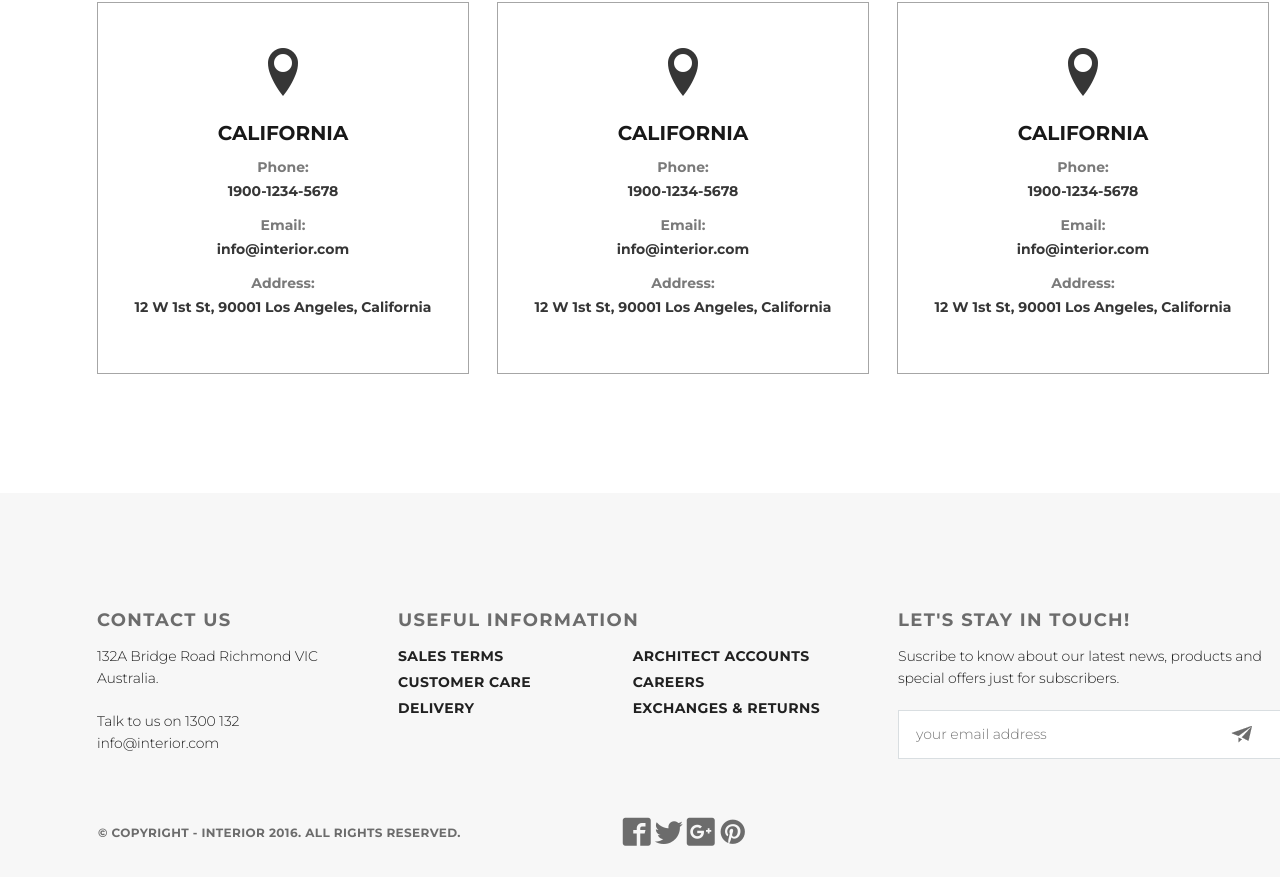
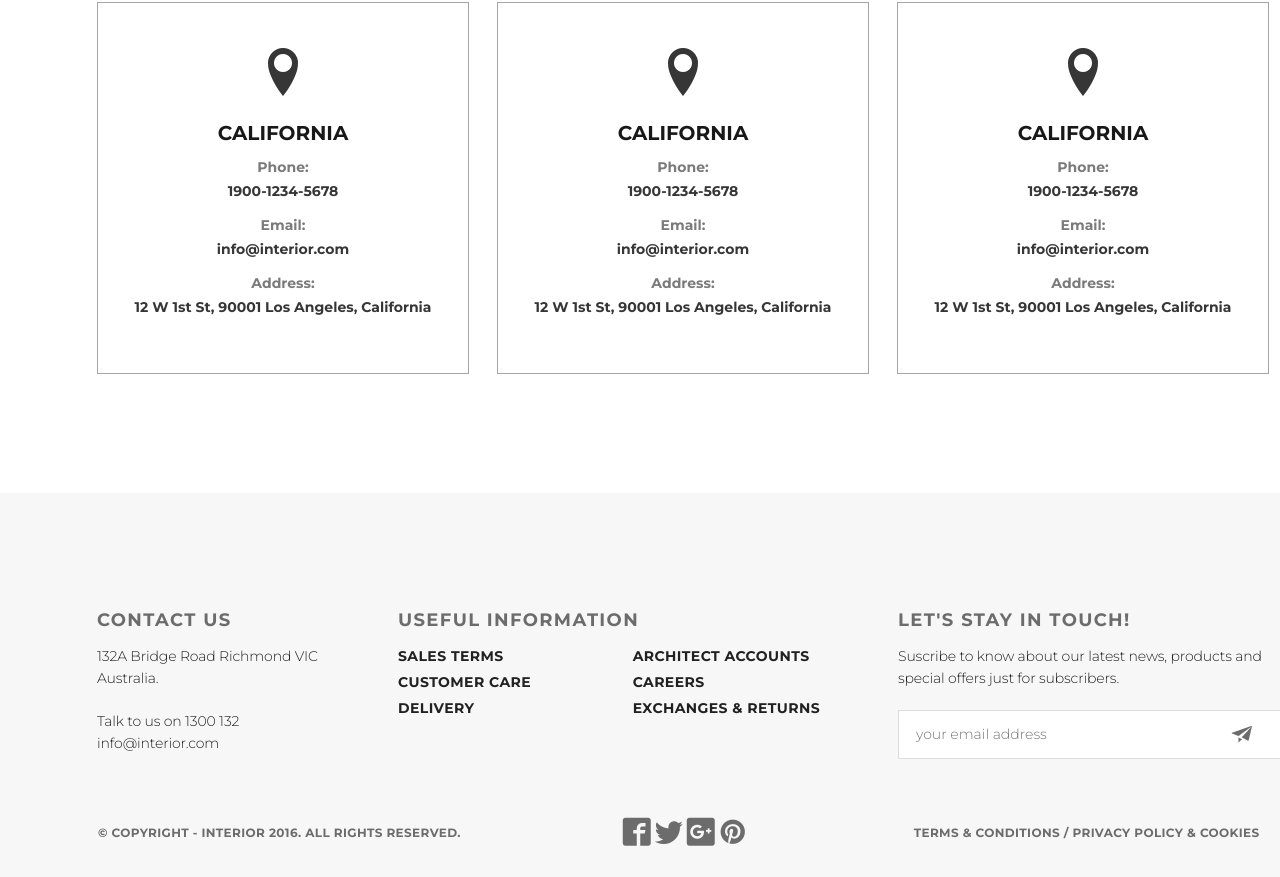
Before and after one commit to nemestny/nemestny.github.io, a plain HTML site: page contact.html in a window 1280 px wide. Shown: the part 422-1299 px from the top of the page. Drawn offline with Linux system fonts and the light colour scheme.

Commit message:
fix footer bug

```diff
--- a/contact.html
+++ b/contact.html
@@ -94,7 +94,7 @@
         <span class="icon-links"><a href="#"><span class="icon icon-facebook2"></span></a>
         <a href="#"><span class="icon icon-twitter"></span></a>
         <a href="#"><span class="icon icon-google-plus2"></span></a>
-        <a href="#"><span class="icon icon-pinterest"></span></a></span></div>
+        <a href="#"><span class="icon icon-pinterest"></span></a></span><h4><a href="#">TERMS & CONDITIONS</a> / <a href="#">PRIVACY POLICY & COOKIES</a></h4></div>
     </div>
   </div>
 </body>
```
Also changed, not shown: product.html (+1 -1 lines).
